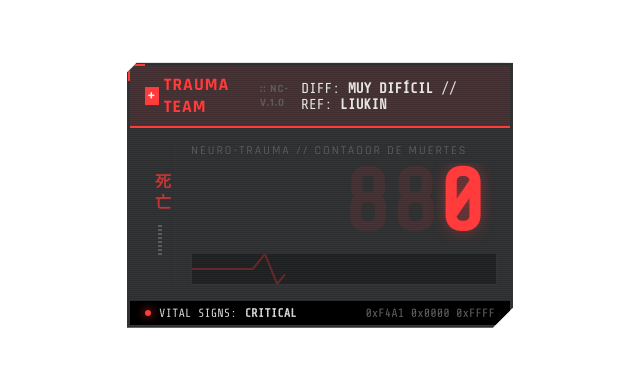
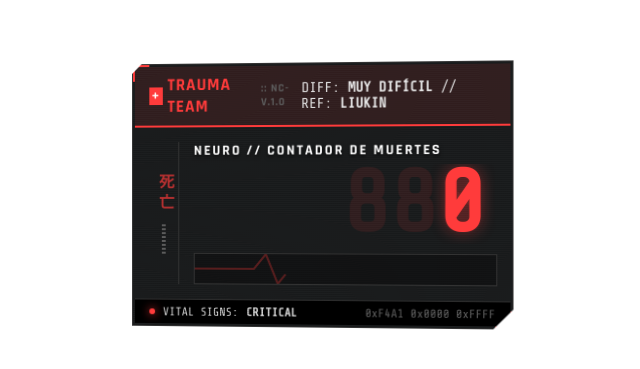
Before and after one commit to PCSolucion/liukin-cyber-death-counter, a plain HTML site: page public/index.html in a window 1280 px wide. Shown: the part 205-574 px from the top of the page, without its empty margins (320-960 px from the left). Drawn offline with nearby package versions, Linux system fonts and the light colour scheme; no server answers.

Commit message:
change perpective to adapt at cyberpunk hud

```diff
--- a/public/index.html
+++ b/public/index.html
@@ -34,7 +34,7 @@
                 </div>
 
                 <div class="main-counter-area">
-                    <div class="label-top">NEURO-TRAUMA // CONTADOR DE MUERTES</div>
+                    <div class="label-top">NEURO // CONTADOR DE MUERTES</div>
 
                     <div class="counter-box">
                         <div class="number-backing">888</div> <!-- Ghost numbers for effect -->
--- a/public/style.css
+++ b/public/style.css
@@ -2,7 +2,7 @@
     --tt-red: #ff3b3b;
     --tt-red-glow: rgba(255, 59, 59, 0.4);
     --tt-dark: #0b0b0f;
-    --tt-panel-bg: rgba(16, 18, 20, 0.85);
+    --tt-panel-bg: rgba(16, 18, 20, 0.95);
     --tt-text-main: #e6e6e6;
     --tt-text-dim: #5c5c5c;
     --font-ui: 'Rajdhani', sans-serif;
@@ -20,6 +20,12 @@ body {
     font-family: var(--font-ui);
 }
 
+/* --- 3D PERSPECTIVE CONTAINER (Cyberpunk Curved HUD Effect) --- */
+.widget-container {
+    perspective: 800px;
+    perspective-origin: center center;
+}
+
 /* --- HUD PANEL CONTAINER --- */
 .hud-panel {
     position: relative;
@@ -33,6 +39,11 @@ body {
     color: var(--tt-text-main);
     padding: 2px;
     /* Inner border gap */
+
+    /* 3D Curved HUD Effect - Cyberpunk 2077 Style */
+    transform: rotateY(-3.5deg) scale(0.99);
+    transform-origin: center center;
+    transform-style: preserve-3d;
 }
 
 /* Background Grid/Scanlines */
@@ -144,8 +155,10 @@ body {
 }
 
 .label-top {
-    font-size: 0.75rem;
-    color: var(--tt-text-dim);
+    font-size: 0.9rem;
+    font-weight: 700;
+    color: #ffffff;
+    text-shadow: 0 2px 4px rgba(0, 0, 0, 0.8);
     letter-spacing: 2px;
     margin-bottom: 5px;
 }
```
